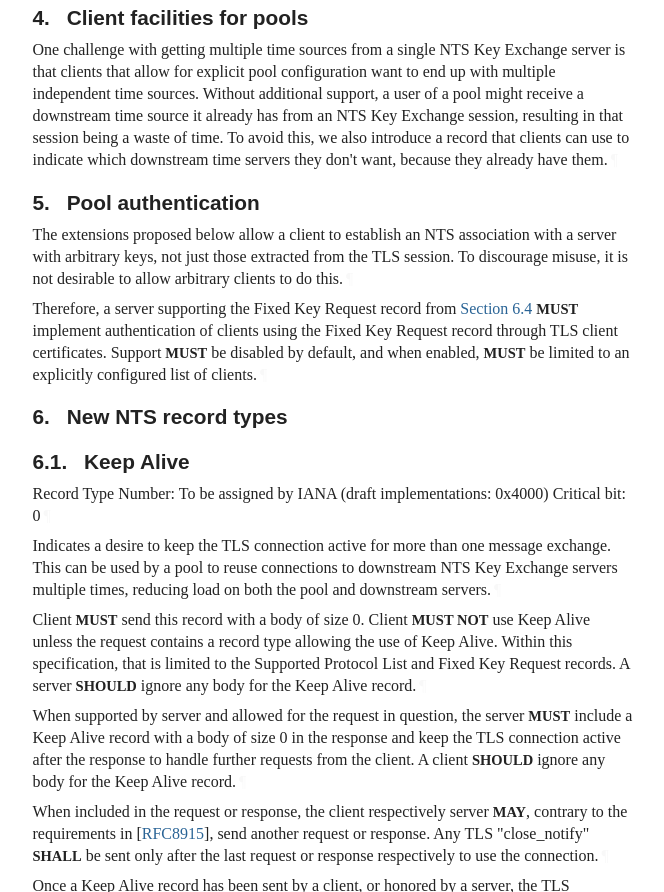
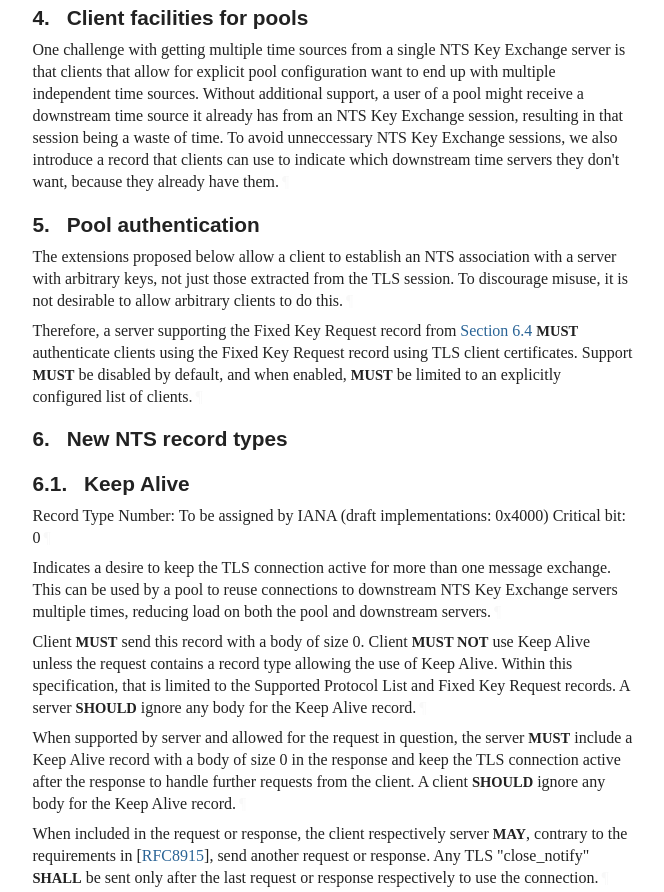
Before and after one commit to pendulum-project/nts-pool-draft, a plain HTML site: page draft-venhoek-nts-pool.html in a window 1280 px wide. Shown: the part 1687-2579 px from the top of the page, without its empty margins (92-756 px from the left). Drawn offline with Linux system fonts and the light colour scheme; a web font is replaced by a local one.

Commit message:
Script updating gh-pages from b15556f. [ci skip]

```diff
--- a/draft-venhoek-nts-pool.html
+++ b/draft-venhoek-nts-pool.html
@@ -1244,7 +1244,7 @@ appear in all capitals, as shown here.<a href="#section-2-3" class="pilcrow">¶<
       <h2 id="name-client-facilities-for-pools">
 <a href="#section-4" class="section-number selfRef">4. </a><a href="#name-client-facilities-for-pools" class="section-name selfRef">Client facilities for pools</a>
       </h2>
-<p id="section-4-1">One challenge with getting multiple time sources from a single NTS Key Exchange server is that clients that allow for explicit pool configuration want to end up with multiple independent time sources. Without additional support, a user of a pool might receive a downstream time source it already has from an NTS Key Exchange session, resulting in that session being a waste of time. To avoid this, we also introduce a record that clients can use to indicate which downstream time servers they don't want, because they already have them.<a href="#section-4-1" class="pilcrow">¶</a></p>
+<p id="section-4-1">One challenge with getting multiple time sources from a single NTS Key Exchange server is that clients that allow for explicit pool configuration want to end up with multiple independent time sources. Without additional support, a user of a pool might receive a downstream time source it already has from an NTS Key Exchange session, resulting in that session being a waste of time. To avoid unneccessary NTS Key Exchange sessions, we also introduce a record that clients can use to indicate which downstream time servers they don't want, because they already have them.<a href="#section-4-1" class="pilcrow">¶</a></p>
 </section>
 </div>
 <div id="pool-authentication">
@@ -1253,7 +1253,7 @@ appear in all capitals, as shown here.<a href="#section-2-3" class="pilcrow">¶<
 <a href="#section-5" class="section-number selfRef">5. </a><a href="#name-pool-authentication" class="section-name selfRef">Pool authentication</a>
       </h2>
 <p id="section-5-1">The extensions proposed below allow a client to establish an NTS association with a server with arbitrary keys, not just those extracted from the TLS session. To discourage misuse, it is not desirable to allow arbitrary clients to do this.<a href="#section-5-1" class="pilcrow">¶</a></p>
-<p id="section-5-2">Therefore, a server supporting the Fixed Key Request record from <a href="#fixedkey" class="auto internal xref">Section 6.4</a> <span class="bcp14">MUST</span> implement authentication of clients using the Fixed Key Request record through TLS client certificates. Support <span class="bcp14">MUST</span> be disabled by default, and when enabled, <span class="bcp14">MUST</span> be limited to an explicitly configured list of clients.<a href="#section-5-2" class="pilcrow">¶</a></p>
+<p id="section-5-2">Therefore, a server supporting the Fixed Key Request record from <a href="#fixedkey" class="auto internal xref">Section 6.4</a> <span class="bcp14">MUST</span> authenticate clients using the Fixed Key Request record using TLS client certificates. Support <span class="bcp14">MUST</span> be disabled by default, and when enabled, <span class="bcp14">MUST</span> be limited to an explicitly configured list of clients.<a href="#section-5-2" class="pilcrow">¶</a></p>
 </section>
 </div>
 <div id="new-nts-record-types">
@@ -1299,7 +1299,7 @@ Critical bit: 1<a href="#section-6.3-1" class="pilcrow">¶</a></p>
 <p id="section-6.3-3">Client <span class="bcp14">MUST</span> send with no body. Clients <span class="bcp14">MAY</span> use Keep Alive in combination with this record. Contrary to <span>[<a href="#RFC8915" class="cite xref">RFC8915</a>]</span>, a request with this record <span class="bcp14">SHOULD NOT</span> include a "Next Protocol Negotiation", "AEAD Algorithm Negotiation" or "Fixed Key Request" record.<a href="#section-6.3-3" class="pilcrow">¶</a></p>
 <p id="section-6.3-4">Server <span class="bcp14">MUST</span> ignore any client body sent and <span class="bcp14">MUST</span> send in response a Supported Algorithm List record with as data a list of tuples of two 16-bit integers, the first giving an algorithm ID for the AEAD and the second giving the length of the key for that algorithm ID.<a href="#section-6.3-4" class="pilcrow">¶</a></p>
 <p id="section-6.3-5">When included, the server <span class="bcp14">MUST NOT</span> negotiate a next protocol, AEAD algorithm, or keys for this request.<a href="#section-6.3-5" class="pilcrow">¶</a></p>
-<p id="section-6.3-6">We include algorithm key size in the response so that a pool does not itself need knowledge of which AEAD algorithm's exist, and what their key sizes are. Instead, it can use the provided key length when extracting keys from the TLS connection between end user and pool. This allows adoption of new AEAD algorithms without any software changes being needed in pool software.<a href="#section-6.3-6" class="pilcrow">¶</a></p>
+<p id="section-6.3-6">We include the algorithm key size in the response so that a pool does not itself need knowledge of which AEAD algorithms exist, and what their key sizes are. Instead, it can use the provided key length when extracting keys from the TLS connection between end user and pool. This allows adoption of new AEAD algorithms without any changes being needed for the pool software.<a href="#section-6.3-6" class="pilcrow">¶</a></p>
 </section>
 </div>
 <div id="fixedkey">
```
Also changed, not shown: draft-venhoek-nts-pool.txt.
